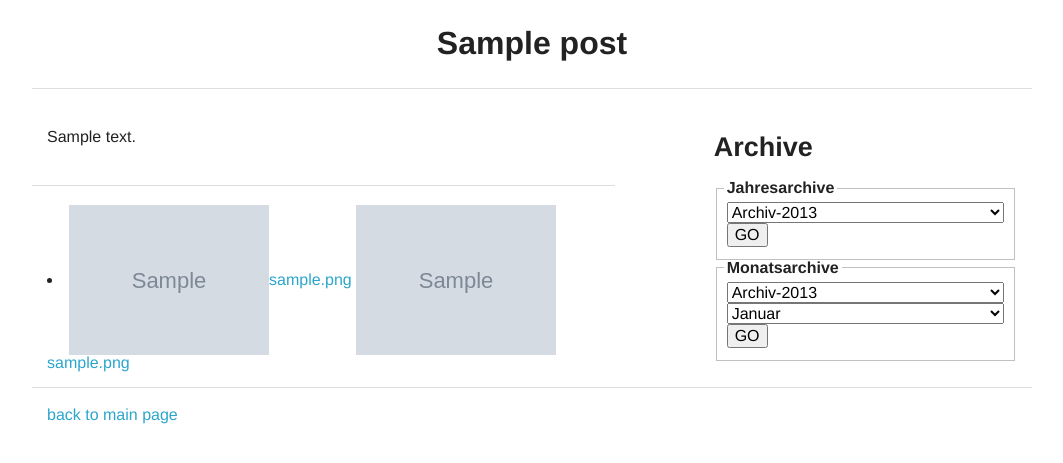
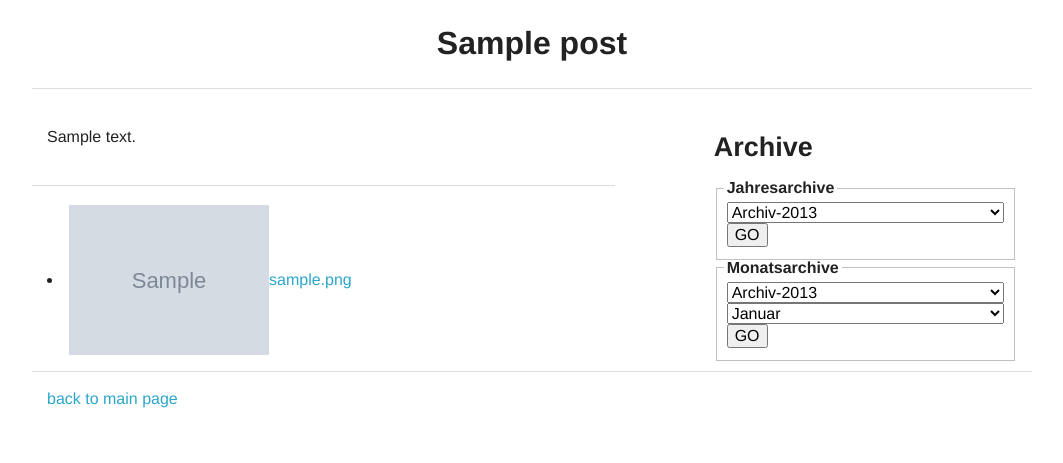
Before and after one commit to Wahena/blogging, a Django app: page /blogs/1/ in a window 1280 px wide. Shown: the top 463 px of the page, without its empty margins (108-1171 px from the left). Run offline with Django 3.2, Linux system fonts and the light colour scheme; tables that the repository leaves empty hold one stand-in row (values such as "Sample post"); grey boxes marked "Sample" are stand-in pictures; some libraries are stand-ins or nearby versions.

Commit message:
zwischenstand fancybox

```diff
--- a/templates/blogs/detail.html
+++ b/templates/blogs/detail.html
@@ -14,17 +14,19 @@
 {% block low %}
     {% for image in post.images.all %}
         <li>
+        <!--
         <a href = '{{ image.image.url }}' target="_blank"><img src="{{ image.image.url }}"
         alt="" width="200" height="100" />{{ image.image_title }}</a>
-        <a class="grouped_elements" rel="gallery" href='{{ image.image.url }}'><img src="{{ image.image.url }}"
+        -->
+        <a class="pics" rel="gallery" href='{{ image.image.url }}'><img src="{{ image.image.url }}"
         alt="" width="200" height="100" />{{ image.image_title }}</a>
         </li>
     {% endfor %}
     <br />
     <script type="text/javascript">
-  $(document).ready(function(){
-    $('a[rel="gallery"]').fancybox();
-  });
+    $(document).ready(function(){
+        $('a[rel="gallery"]').fancybox();
+    });
 </script>
 {% endblock %}
             {% block bottom %}
```
